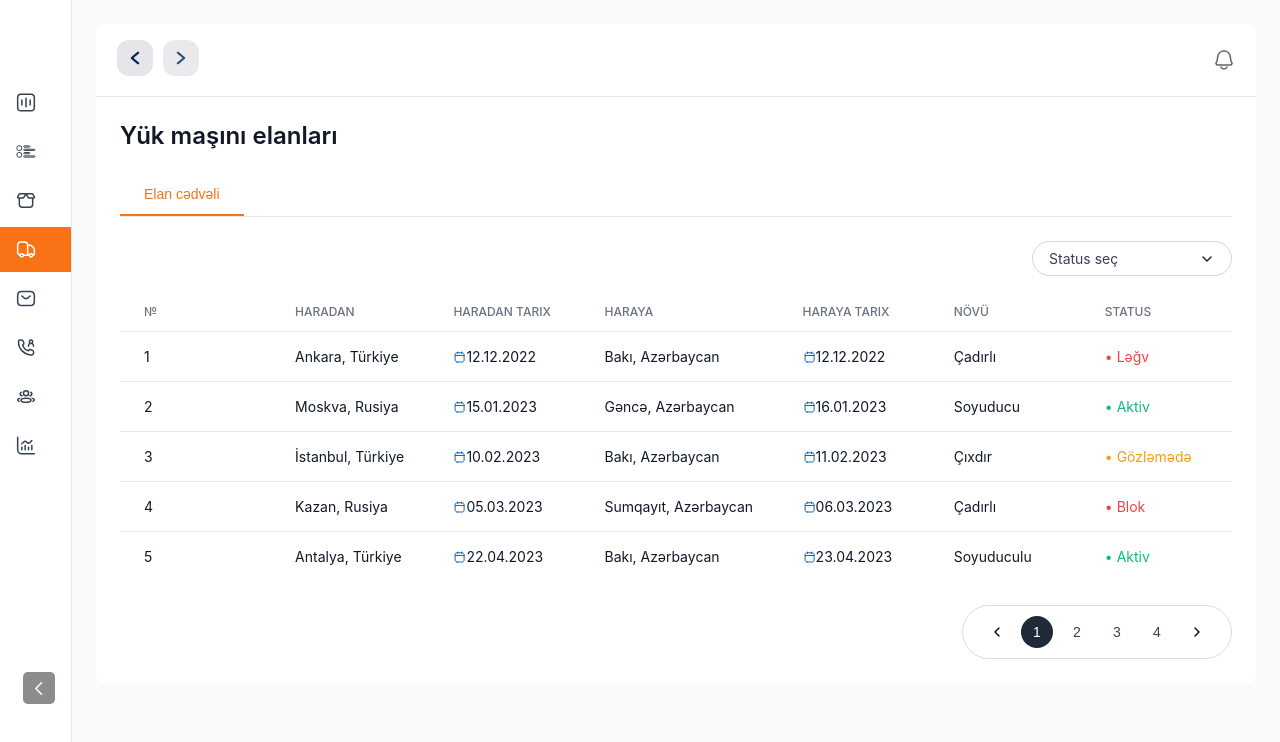
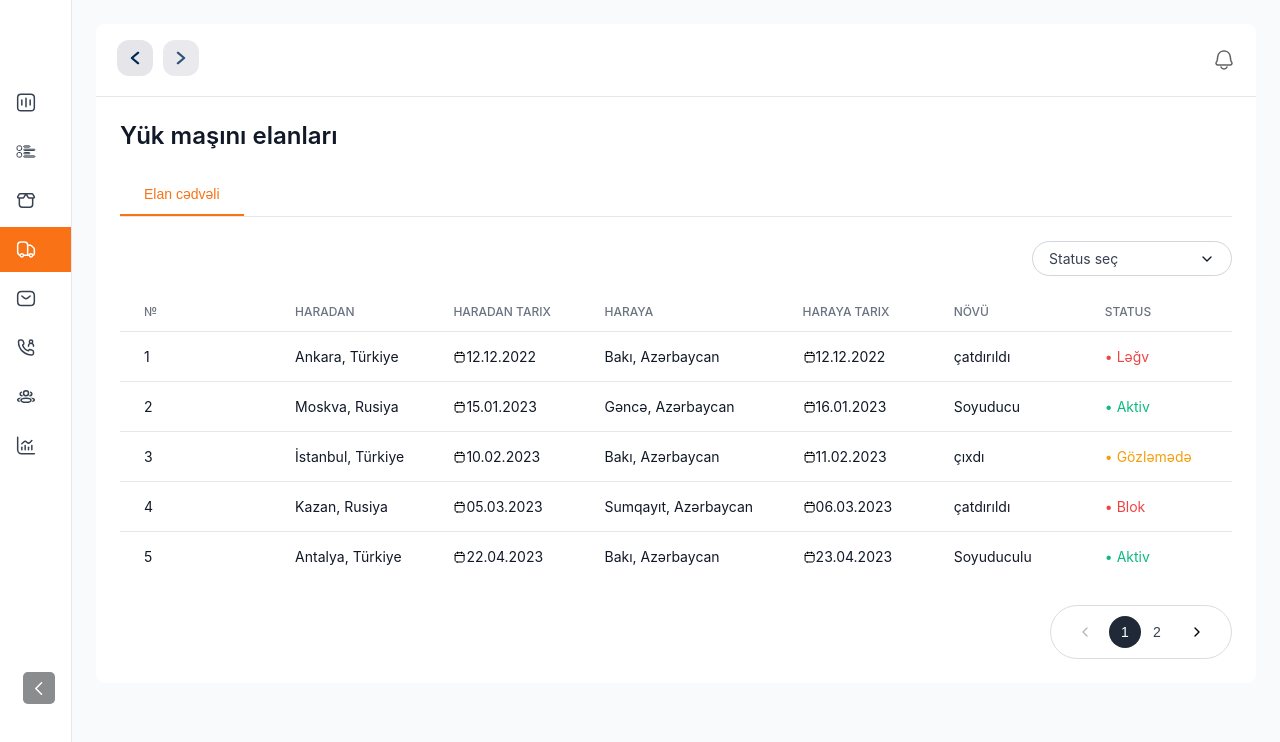
Before and after one commit to babayevhasan/Truck, a React (Vite) app: page /vehicle-announcements in a window 1280 px wide. Shown: the top 742 px of the page. Built offline with nearby package versions, Linux system fonts and the light colour scheme.

Commit message:
yeniliklər

```diff
--- a/src/pages/FreightAnnouncements/FreightAnnouncements.jsx
+++ b/src/pages/FreightAnnouncements/FreightAnnouncements.jsx
@@ -249,8 +249,8 @@ export default function FreightAnnouncements() {
                     <div className={styles.date}>{item.fromDate}</div>
                   </div>
 
+                  <div className={styles.routeLine}></div>
                   <TruckIcon />
-                  <div className={styles.routeLine}></div>
                   <div className={`${styles.routeDot} ${styles.routeDotStart}`}></div>
                   <div className={`${styles.routeDot} ${styles.routeDotEnd}`}></div>
 
@@ -270,17 +270,20 @@ export default function FreightAnnouncements() {
           </div>
         )}
         <div className={styles.pagination}>
+
+
           <div className={styles.paginations}>
             <button
               className={styles.paginationButton}
-              onClick={() => currentPage > 1 && setCurrentPage(currentPage - 1)}
+              onClick={() => setCurrentPage(currentPage - 1)}
               disabled={currentPage === 1}
             >
               <span className={`${styles.icon} ${styles.chevronLeft}`}></span>
             </button>
 
-            <div className={styles.pageNumbers}>
-              {Array.from({ length: totalPages }, (_, i) => i + 1).map((page) => (
+            {Array.from({ length: 5 }, (_, i) => {
+              const page = currentPage + i - 2;
+              return page >= 1 && page <= totalPages ? (
                 <button
                   key={page}
                   className={`${styles.pageNumber} ${currentPage === page ? styles.activePage : ''}`}
@@ -288,17 +291,19 @@ export default function FreightAnnouncements() {
                 >
                   {page}
                 </button>
-              ))}
-            </div>
+              ) : null;
+            })}
 
             <button
               className={styles.paginationButton}
-              onClick={() => currentPage < totalPages && setCurrentPage(currentPage + 1)}
+              onClick={() => setCurrentPage(currentPage + 1)}
               disabled={currentPage === totalPages}
             >
               <span className={`${styles.icon} ${styles.chevronRight}`}></span>
             </button>
           </div>
+
+
         </div>
       </div>
     </div>
--- a/src/pages/FreightAnnouncements/FreightAnnouncements.module.css
+++ b/src/pages/FreightAnnouncements/FreightAnnouncements.module.css
@@ -352,7 +352,7 @@
 }
 
 .paginations {
-  padding:0px 10px;
+  padding:10px;
   border: solid 1px rgb(234, 234, 234);
   display: flex;
   align-items: center;
@@ -390,7 +390,7 @@
   width: 2rem;
   height: 2rem;
   border-radius: 9999px;
-  font-size: 0.875rem;
+  font-size: 0.905rem;
   color: #374151;
   background-color: transparent;
   border: none;
--- a/src/pages/FreightAnnouncements/freightData.json
+++ b/src/pages/FreightAnnouncements/freightData.json
@@ -7,7 +7,7 @@
     "toLocation": "Bakı",
     "toCountry": "Azərbaycan",
     "toDate": "12.12.2022",
-    "type": "Çadırlı",
+    "type": "çatdırıldı",
     "status": "Ləğv"
   },
   {
@@ -29,7 +29,7 @@
     "toLocation": "Bakı",
     "toCountry": "Azərbaycan",
     "toDate": "11.02.2023",
-    "type": "Çıxdır",
+    "type": "çıxdı",
     "status": "Gözləmədə"
   },
   {
@@ -40,7 +40,7 @@
     "toLocation": "Sumqayıt",
     "toCountry": "Azərbaycan",
     "toDate": "06.03.2023",
-    "type": "Çadırlı",
+    "type": "çatdırıldı",
     "status": "Blok"
   },
   {
@@ -62,7 +62,7 @@
     "toLocation": "Gəncə",
     "toCountry": "Azərbaycan",
     "toDate": "02.05.2023",
-    "type": "Çadırlı",
+    "type": "çatdırıldı",
     "status": "Ləğv"
   },
   {
@@ -84,7 +84,7 @@
     "toLocation": "Bakı",
     "toCountry": "Azərbaycan",
     "toDate": "16.07.2023",
-    "type": "Çıxdır",
+    "type": "çıxdı",
     "status": "Blok"
   },
   {
@@ -95,7 +95,7 @@
     "toLocation": "Gəncə",
     "toCountry": "Azərbaycan",
     "toDate": "02.08.2023",
-    "type": "Çadırlı",
+    "type": "çatdırıldı",
     "status": "Aktiv"
   },
   {
@@ -117,7 +117,7 @@
     "toLocation": "Bakı",
     "toCountry": "Azərbaycan",
     "toDate": "06.09.2023",
-    "type": "Çıxdır",
+    "type": "çıxdı",
     "status": "Blok"
   },
   {
@@ -139,7 +139,7 @@
     "toLocation": "Sumqayıt",
     "toCountry": "Azərbaycan",
     "toDate": "26.09.2023",
-    "type": "Çadırlı",
+    "type": "çatdırıldı",
     "status": "Blok"
   },
   {
@@ -161,7 +161,7 @@
     "toLocation": "Gəncə",
     "toCountry": "Azərbaycan",
     "toDate": "11.10.2023",
-    "type": "Çadırlı",
+    "type": "çatdırıldı",
     "status": "Aktiv"
   },
   {
@@ -172,7 +172,7 @@
     "toLocation": "Sumqayıt",
     "toCountry": "Azərbaycan",
     "toDate": "16.10.2023",
-    "type": "Çıxdır",
+    "type": "çıxdı",
     "status": "Blok"
   },
   {
@@ -194,7 +194,7 @@
     "toLocation": "Gəncə",
     "toCountry": "Azərbaycan",
     "toDate": "11.11.2023",
-    "type": "Çadırlı",
+    "type": "çatdırıldı",
     "status": "Gözləmədə"
   },
   {
@@ -205,7 +205,7 @@
     "toLocation": "Sumqayıt",
     "toCountry": "Azərbaycan",
     "toDate": "21.11.2023",
-    "type": "Çıxdır",
+    "type": "çıxdı",
     "status": "Aktiv"
   },
   {
@@ -218,5 +218,335 @@
     "toDate": "02.12.2023",
     "type": "Soyuduculu",
     "status": "Ləğv"
+  },
+  {
+    "id": 21,
+    "fromLocation": "Ankara",
+    "fromCountry": "Türkiye",
+    "fromDate": "12.12.2022",
+    "toLocation": "Bakı",
+    "toCountry": "Azərbaycan",
+    "toDate": "12.12.2022",
+    "type": "çatdırıldı",
+    "status": "Ləğv"
+  },
+  {
+    "id": 22,
+    "fromLocation": "Moskva",
+    "fromCountry": "Rusiya",
+    "fromDate": "15.01.2023",
+    "toLocation": "Gəncə",
+    "toCountry": "Azərbaycan",
+    "toDate": "16.01.2023",
+    "type": "Soyuducu",
+    "status": "Aktiv"
+  },
+  {
+    "id": 23,
+    "fromLocation": "İstanbul",
+    "fromCountry": "Türkiye",
+    "fromDate": "10.02.2023",
+    "toLocation": "Bakı",
+    "toCountry": "Azərbaycan",
+    "toDate": "11.02.2023",
+    "type": "çıxdı",
+    "status": "Gözləmədə"
+  },
+  {
+    "id": 24,
+    "fromLocation": "Kazan",
+    "fromCountry": "Rusiya",
+    "fromDate": "05.03.2023",
+    "toLocation": "Sumqayıt",
+    "toCountry": "Azərbaycan",
+    "toDate": "06.03.2023",
+    "type": "çatdırıldı",
+    "status": "Blok"
+  },
+  {
+    "id": 25,
+    "fromLocation": "Antalya",
+    "fromCountry": "Türkiye",
+    "fromDate": "22.04.2023",
+    "toLocation": "Bakı",
+    "toCountry": "Azərbaycan",
+    "toDate": "23.04.2023",
+    "type": "Soyuduculu",
+    "status": "Aktiv"
+  },
+  {
+    "id": 26,
+    "fromLocation": "Ankara",
+    "fromCountry": "Türkiye",
+    "fromDate": "12.12.2022",
+    "toLocation": "Bakı",
+    "toCountry": "Azərbaycan",
+    "toDate": "12.12.2022",
+    "type": "çatdırıldı",
+    "status": "Ləğv"
+  },
+  {
+    "id": 27,
+    "fromLocation": "Moskva",
+    "fromCountry": "Rusiya",
+    "fromDate": "15.01.2023",
+    "toLocation": "Gəncə",
+    "toCountry": "Azərbaycan",
+    "toDate": "16.01.2023",
+    "type": "Soyuducu",
+    "status": "Aktiv"
+  },
+  {
+    "id": 28,
+    "fromLocation": "İstanbul",
+    "fromCountry": "Türkiye",
+    "fromDate": "10.02.2023",
+    "toLocation": "Bakı",
+    "toCountry": "Azərbaycan",
+    "toDate": "11.02.2023",
+    "type": "çıxdı",
+    "status": "Gözləmədə"
+  },
+  {
+    "id": 29,
+    "fromLocation": "Kazan",
+    "fromCountry": "Rusiya",
+    "fromDate": "05.03.2023",
+    "toLocation": "Sumqayıt",
+    "toCountry": "Azərbaycan",
+    "toDate": "06.03.2023",
+    "type": "çatdırıldı",
+    "status": "Blok"
+  },
+  {
+    "id": 30,
+    "fromLocation": "Antalya",
+    "fromCountry": "Türkiye",
+    "fromDate": "22.04.2023",
+    "toLocation": "Bakı",
+    "toCountry": "Azərbaycan",
+    "toDate": "23.04.2023",
+    "type": "Soyuduculu",
+    "status": "Aktiv"
+  },
+  {
+    "id": 31,
+    "fromLocation": "Moskva",
+    "fromCountry": "Rusiya",
+    "fromDate": "01.05.2023",
+    "toLocation": "Gəncə",
+    "toCountry": "Azərbaycan",
+    "toDate": "02.05.2023",
+    "type": "çatdırıldı",
+    "status": "Ləğv"
+  },
+  {
+    "id": 32,
+    "fromLocation": "İzmir",
+    "fromCountry": "Türkiye",
+    "fromDate": "10.06.2023",
+    "toLocation": "Sumqayıt",
+    "toCountry": "Azərbaycan",
+    "toDate": "11.06.2023",
+    "type": "Soyuducu",
+    "status": "Gözləmədə"
+  },
+  {
+    "id":33,
+    "fromLocation": "Moskva",
+    "fromCountry": "Rusiya",
+    "fromDate": "15.07.2023",
+    "toLocation": "Bakı",
+    "toCountry": "Azərbaycan",
+    "toDate": "16.07.2023",
+    "type": "çıxdı",
+    "status": "Blok"
+  },
+  {
+    "id": 34,
+    "fromLocation": "Konya",
+    "fromCountry": "Türkiye",
+    "fromDate": "01.08.2023",
+    "toLocation": "Gəncə",
+    "toCountry": "Azərbaycan",
+    "toDate": "02.08.2023",
+    "type": "çatdırıldı",
+    "status": "Aktiv"
+  },
+  {
+    "id": 35,
+    "fromLocation": "Moskva",
+    "fromCountry": "Rusiya",
+    "fromDate": "20.08.2023",
+    "toLocation": "Sumqayıt",
+    "toCountry": "Azərbaycan",
+    "toDate": "21.08.2023",
+    "type": "Soyuduculu",
+    "status": "Ləğv"
+  },
+  {
+    "id": 36,
+    "fromLocation": "Trabzon",
+    "fromCountry": "Türkiye",
+    "fromDate": "05.09.2023",
+    "toLocation": "Bakı",
+    "toCountry": "Azərbaycan",
+    "toDate": "06.09.2023",
+    "type": "çıxdı",
+    "status": "Blok"
+  },
+  {
+    "id": 37,
+    "fromLocation": "Kazan",
+    "fromCountry": "Rusiya",
+    "fromDate": "18.09.2023",
+    "toLocation": "Gəncə",
+    "toCountry": "Azərbaycan",
+    "toDate": "19.09.2023",
+    "type": "Soyuducu",
+    "status": "Aktiv"
+  },
+  {
+    "id": 38,
+    "fromLocation": "Ankara",
+    "fromCountry": "Türkiye",
+    "fromDate": "25.09.2023",
+    "toLocation": "Sumqayıt",
+    "toCountry": "Azərbaycan",
+    "toDate": "26.09.2023",
+    "type": "çatdırıldı",
+    "status": "Blok"
+  },
+  {
+    "id": 39,
+    "fromLocation": "Moskva",
+    "fromCountry": "Rusiya",
+    "fromDate": "02.10.2023",
+    "toLocation": "Bakı",
+    "toCountry": "Azərbaycan",
+    "toDate": "03.10.2023",
+    "type": "Soyuduculu",
+    "status": "Gözləmədə"
+  },
+  {
+    "id": 40,
+    "fromLocation": "İstanbul",
+    "fromCountry": "Türkiye",
+    "fromDate": "10.10.2023",
+    "toLocation": "Gəncə",
+    "toCountry": "Azərbaycan",
+    "toDate": "11.10.2023",
+    "type": "çatdırıldı",
+    "status": "Aktiv"
+  },
+  {
+    "id": 41,
+    "fromLocation": "Moskva",
+    "fromCountry": "Rusiya",
+    "fromDate": "15.10.2023",
+    "toLocation": "Sumqayıt",
+    "toCountry": "Azərbaycan",
+    "toDate": "16.10.2023",
+    "type": "çıxdı",
+    "status": "Blok"
+  },
+  {
+    "id": 42,
+    "fromLocation": "İzmir",
+    "fromCountry": "Türkiye",
+    "fromDate": "01.11.2023",
+    "toLocation": "Bakı",
+    "toCountry": "Azərbaycan",
+    "toDate": "02.11.2023",
+    "type": "Soyuducu",
+    "status": "Ləğv"
+  },
+  {
+    "id": 43,
+    "fromLocation": "Kazan",
+    "fromCountry": "Rusiya",
+    "fromDate": "10.11.2023",
+    "toLocation": "Gəncə",
+    "toCountry": "Azərbaycan",
+    "toDate": "11.11.2023",
+    "type": "çatdırıldı",
+    "status": "Gözləmədə"
+  },
+  {
+    "id": 44,
+    "fromLocation": "Antalya",
+    "fromCountry": "Türkiye",
+    "fromDate": "20.11.2023",
+    "toLocation": "Sumqayıt",
+    "toCountry": "Azərbaycan",
+    "toDate": "21.11.2023",
+    "type": "çıxdı",
+    "status": "Aktiv"
+  },
+  {
+    "id": 45,
+    "fromLocation": "Moskva",
+    "fromCountry": "Rusiya",
+    "fromDate": "01.12.2023",
+    "toLocation": "Bakı",
+    "toCountry": "Azərbaycan",
+    "toDate": "02.12.2023",
+    "type": "Soyuduculu",
+    "status": "Ləğv"
+  },
+  {
+    "id": 46,
+    "fromLocation": "Ankara",
+    "fromCountry": "Türkiye",
+    "fromDate": "12.12.2022",
+    "toLocation": "Bakı",
+    "toCountry": "Azərbaycan",
+    "toDate": "12.12.2022",
+    "type": "çatdırıldı",
+    "status": "Ləğv"
+  },
+  {
+    "id": 47,
+    "fromLocation": "Moskva",
+    "fromCountry": "Rusiya",
+    "fromDate": "15.01.2023",
+    "toLocation": "Gəncə",
+    "toCountry": "Azərbaycan",
+    "toDate": "16.01.2023",
+    "type": "Soyuducu",
+    "status": "Aktiv"
+  },
+  {
+    "id": 48,
+    "fromLocation": "İstanbul",
+    "fromCountry": "Türkiye",
+    "fromDate": "10.02.2023",
+    "toLocation": "Bakı",
+    "toCountry": "Azərbaycan",
+    "toDate": "11.02.2023",
+    "type": "çıxdı",
+    "status": "Gözləmədə"
+  },
+  {
+    "id": 49,
+    "fromLocation": "Kazan",
+    "fromCountry": "Rusiya",
+    "fromDate": "05.03.2023",
+    "toLocation": "Sumqayıt",
+    "toCountry": "Azərbaycan",
+    "toDate": "06.03.2023",
+    "type": "çatdırıldı",
+    "status": "Blok"
+  },
+  {
+    "id": 50,
+    "fromLocation": "Kazan",
+    "fromCountry": "Rusiya",
+    "fromDate": "05.03.2023",
+    "toLocation": "Sumqayıt",
+    "toCountry": "Azərbaycan",
+    "toDate": "06.03.2023",
+    "type": "çatdırıldı",
+    "status": "Blok"
   }
 ]
--- a/src/pages/VehicleAnnouncements/VehicleAnnouncements.jsx
+++ b/src/pages/VehicleAnnouncements/VehicleAnnouncements.jsx
@@ -262,27 +262,43 @@ export default function VehicleAnnouncements() {
         )}
 
         <div className={styles.pagination}>
+
+
+
           <div className={styles.paginations}>
-            <button className={styles.paginationButton} onClick={handlePrevPage}>
+            <button
+              className={styles.paginationButton}
+              onClick={() => currentPage > 1 && setCurrentPage(currentPage - 1)}
+              disabled={currentPage === 1}
+            >
               <ChevronLeftIcon />
             </button>
 
-            <div className={styles.pageNumbers}>
-              {Array.from({ length: totalPages }, (_, index) => (
+            {Array.from({ length: 4 }, (_, i) => {
+              const page = currentPage - 2 + i;
+              return page >= 1 && page <= totalPages ? (
                 <button
-                  key={index}
-                  className={`${styles.pageNumber} ${currentPage === index + 1 ? styles.activePage : ""}`}
-                  onClick={() => handlePageChange(index + 1)}
+                  key={page}
+                  className={`${styles.pageNumber} ${currentPage === page ? styles.activePage : ''}`}
+                  onClick={() => setCurrentPage(page)}
                 >
-                  {index + 1}
+                  {page}
                 </button>
-              ))}
-            </div>
+              ) : null;
+            })}
 
-            <button className={styles.paginationButton} onClick={handleNextPage}>
+            <button
+              className={styles.paginationButton}
+              onClick={() => currentPage < totalPages && setCurrentPage(currentPage + 1)}
+              disabled={currentPage === totalPages}
+            >
               <ChevronRightIcon />
             </button>
           </div>
+
+
+
+
         </div>
       </div>
     </div>
--- a/src/pages/VehicleAnnouncements/VehicleAnnouncements.module.css
+++ b/src/pages/VehicleAnnouncements/VehicleAnnouncements.module.css
@@ -256,6 +256,7 @@
   margin: 0 0.5rem;
 }
 
+
 .paginationButton:hover {
   background-color: #f3f4f6;
 }
```
Also changed, not shown: src/assets/icons/calendar.svg.
